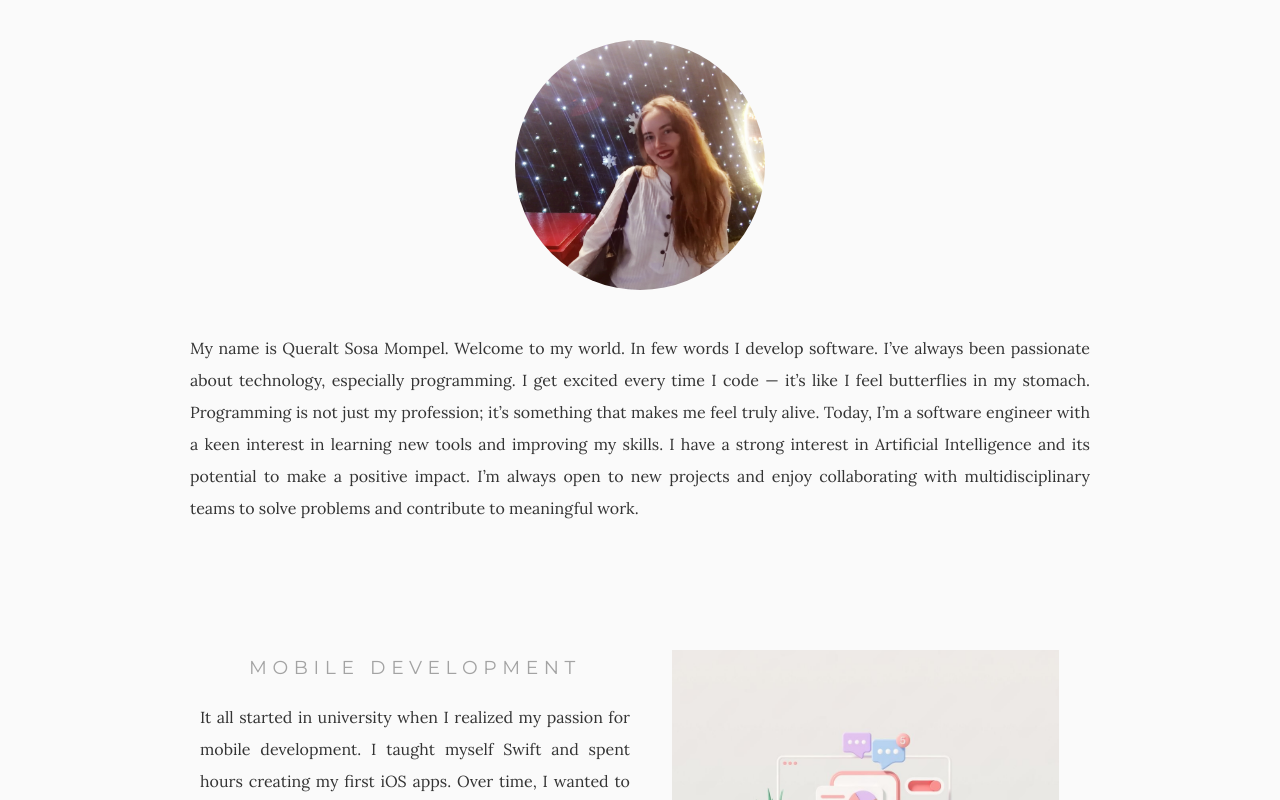
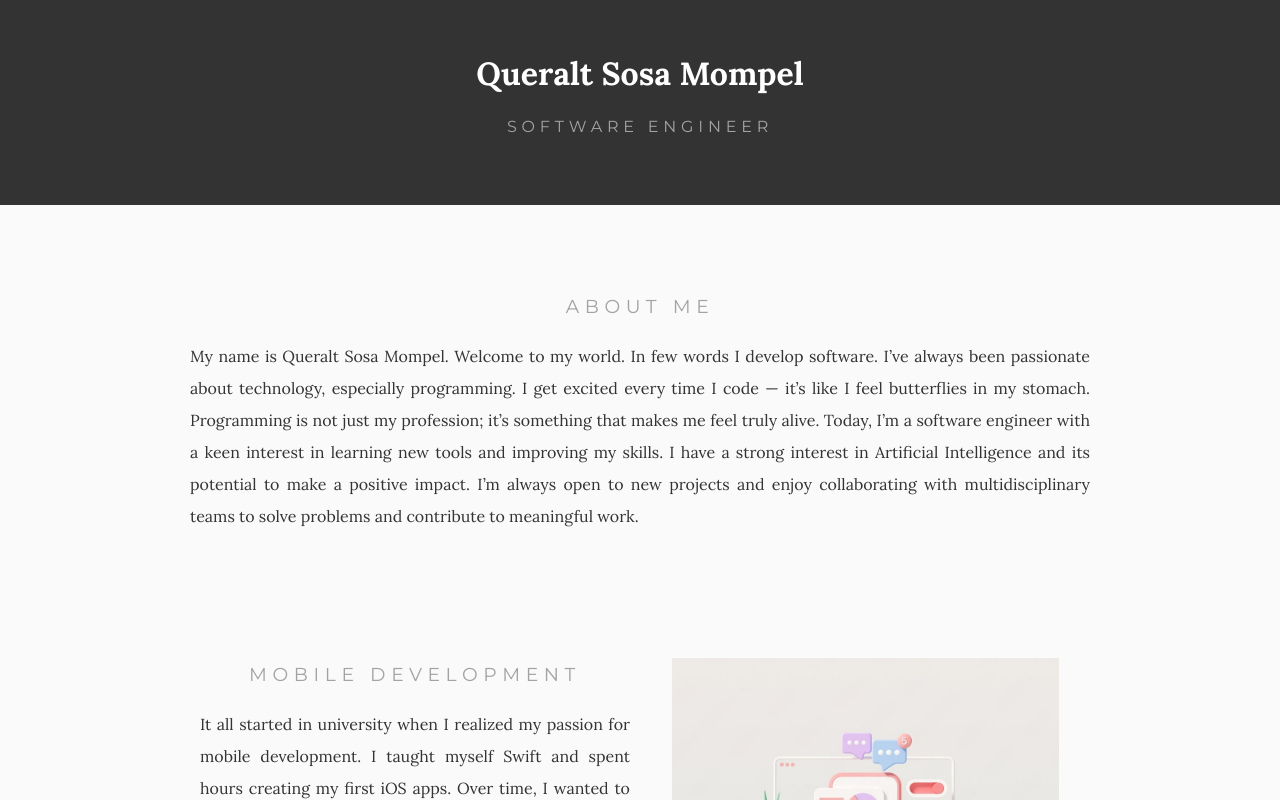
Before and after one commit to queraltsm/queraltsm.github.io, a React (Vite) app: page / in a window 1280 px wide. Shown: the top 800 px of the page. Built offline with nearby package versions, Linux system fonts and the light colour scheme.

Commit message:
Added new header

```diff
--- a/src/App.css
+++ b/src/App.css
@@ -330,9 +330,27 @@ footer {
     font-size: 17px;
 }
 
-header {
-    background-color: #f2f2f2;
-    padding: 15px 0;
+.header {
+    background-color: #333;
+    color: white;
+    text-align: center;
+    padding: 50px 0;
+}
+
+.header-content {
+    display: inline-block;
+    text-align: center;
+}
+
+.name {
+    font-size: 2rem;
+    font-weight: bold;
+    margin: 0;
+}
+
+.role-line {
+    font-size: 1rem;
+    color: #bbb;
 }
 
 .navbar {
--- a/src/components/Header.tsx
+++ b/src/components/Header.tsx
@@ -1,16 +1,14 @@
 function Header() {
     return (
-        <></>
-        // <header>
-        //     <nav class="navbar">
-        //         <ul class="nav-links">
-        //             <li><a href="index.html" class="active">Home</a></li>
-        //             <li><a href="projects.html">Projects</a></li>
-        //             <li><a href="contact.html">Contact</a></li>
-        //         </ul>
-        //     </nav>
-        // </header>
-    )
-  }
+        <header className="header">
+            <div className="header-content">
+                <h1 className="name">Queralt Sosa Mompel</h1>
+                <p className="role-line">
+                    <span className="highlight-1">Software Engineer</span>
+                </p>
+            </div>
+        </header>
+    );
+}
 
-  export default Header
+export default Header;
--- a/src/components/Home.tsx
+++ b/src/components/Home.tsx
@@ -1,8 +1,8 @@
 function Home() {
     return (
       <>
-        <img src="./assets/img/profile.jpg" alt="Queralt Sosa Mompel" className="profile-pic" />
-        <br />
+        <br /><br />
+        <h3><span className="highlight-1">About me</span></h3>
         <p className="description">
           My name is Queralt Sosa Mompel. Welcome to my world. In few words I develop software.
           I’ve always been passionate about technology, especially programming.
--- a/src/components/Skills.tsx
+++ b/src/components/Skills.tsx
@@ -13,7 +13,7 @@ function Skills() {
                     </p>
                 </div>
                 <div className="column">
-                    <img src="./assets/img/apps-development.png" alt="Mobile development image" />
+                    <img src="./assets/img/apps-development.png" alt="Mobile development image" className="skill-img" />
                 </div>
             </div>
 
@@ -21,7 +21,7 @@ function Skills() {
 
             <div className="row">
                 <div className="column">
-                    <img src="./assets/img/web-development.png" alt="Web development image" />
+                    <img src="./assets/img/web-development.png" alt="Web development image" className="skill-img" />
                 </div>
                 <div className="column">
                     <h3><span className="highlight-1">Web development</span></h3>
```
Also changed, not shown: public/assets/img/apps-development.png.
